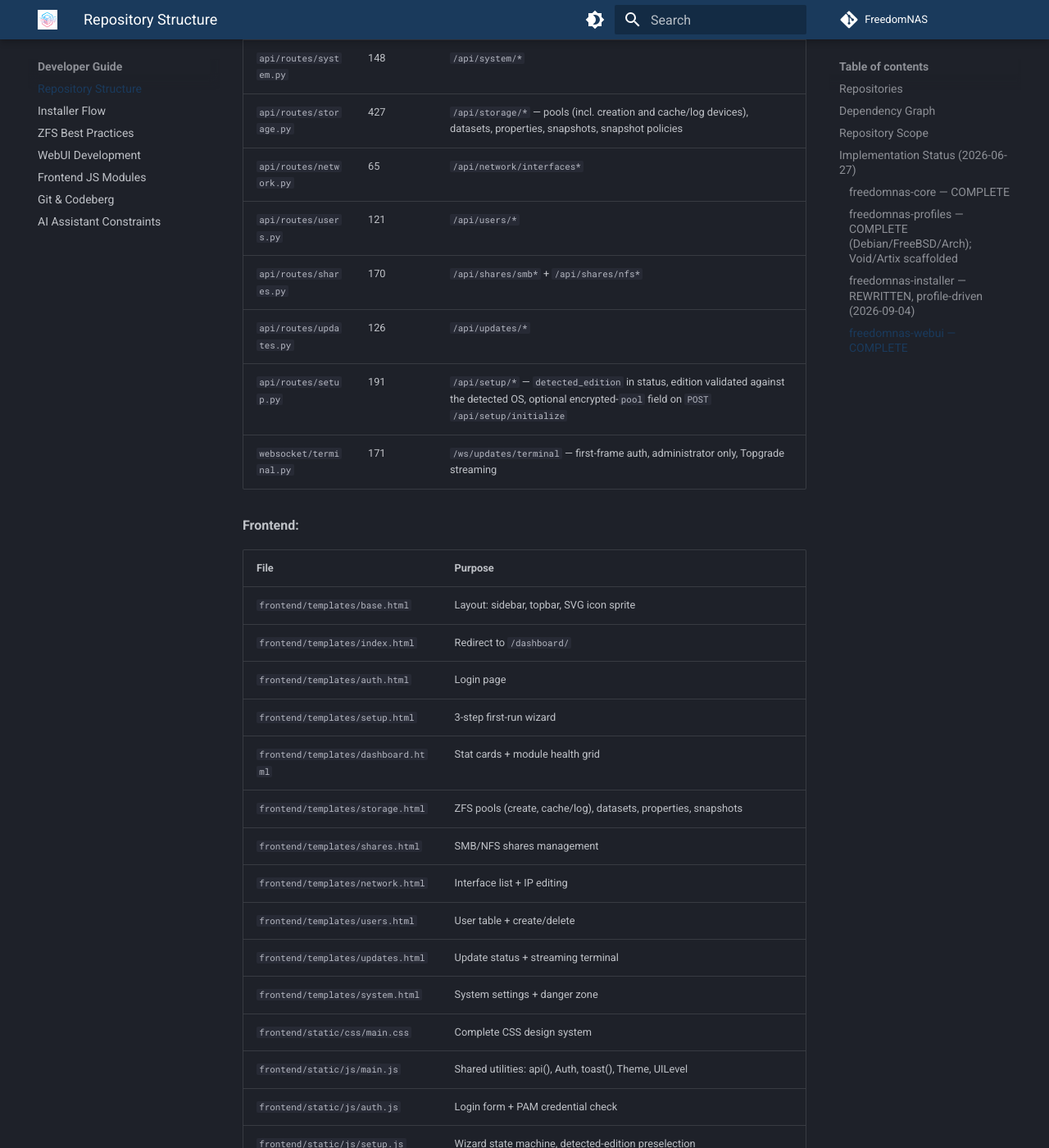
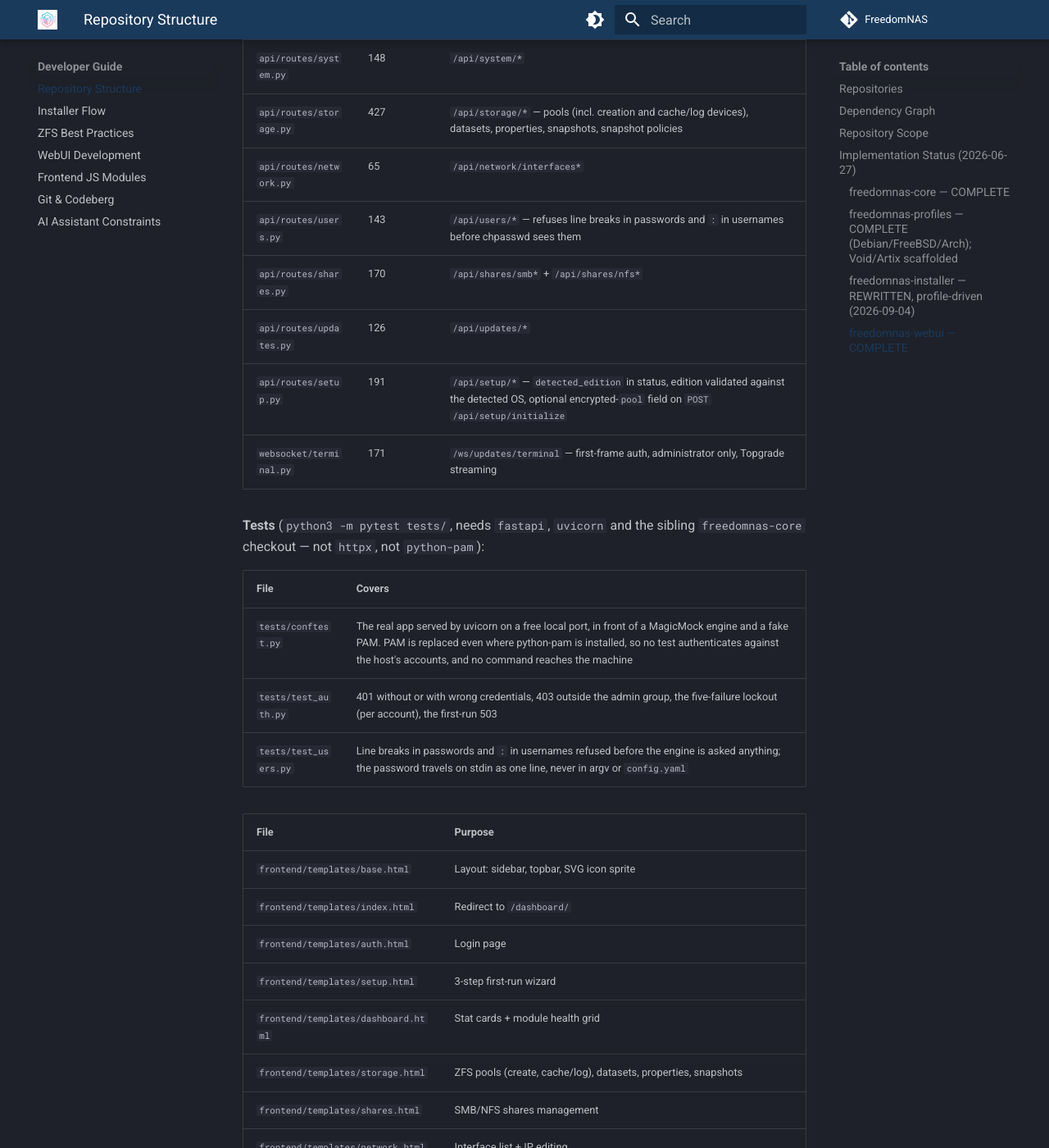
Before and after one commit to FreedomNAS/freedomnas-docs, an MkDocs documentation site: the page built from docs/developer/repositories.md, in a window 1280 px wide and 1400 px high, scrolled down 4440 px. Shown: the whole window at 82% size. Built offline with MkDocs 1.6.1 and Material for MkDocs 9.7.7, drawn with Linux system fonts in a browser that asks for light colours.

Commit message:
Document the WebUI test suite

```diff
--- a/docs/developer/repositories.md
+++ b/docs/developer/repositories.md
@@ -133,13 +133,20 @@ OS-specific file content remains in its Python — see
 | `api/routes/system.py` | 148 | `/api/system/*` |
 | `api/routes/storage.py` | 427 | `/api/storage/*` — pools (incl. creation and cache/log devices), datasets, properties, snapshots, snapshot policies |
 | `api/routes/network.py` | 65 | `/api/network/interfaces*` |
-| `api/routes/users.py` | 121 | `/api/users/*` |
+| `api/routes/users.py` | 143 | `/api/users/*` — refuses line breaks in passwords and `:` in usernames before chpasswd sees them |
 | `api/routes/shares.py` | 170 | `/api/shares/smb*` + `/api/shares/nfs*` |
 | `api/routes/updates.py` | 126 | `/api/updates/*` |
 | `api/routes/setup.py` | 191 | `/api/setup/*` — `detected_edition` in status, edition validated against the detected OS, optional encrypted-`pool` field on `POST /api/setup/initialize` |
 | `websocket/terminal.py` | 171 | `/ws/updates/terminal` — first-frame auth, administrator only, Topgrade streaming |
 
-**Frontend:**
+**Tests** (`python3 -m pytest tests/`, needs `fastapi`, `uvicorn` and the
+sibling `freedomnas-core` checkout — not `httpx`, not `python-pam`):
+
+| File | Covers |
+|------|--------|
+| `tests/conftest.py` | The real app served by uvicorn on a free local port, in front of a MagicMock engine and a fake PAM. PAM is replaced even where python-pam is installed, so no test authenticates against the host's accounts, and no command reaches the machine |
+| `tests/test_auth.py` | 401 without or with wrong credentials, 403 outside the admin group, the five-failure lockout (per account), the first-run 503 |
+| `tests/test_users.py` | Line breaks in passwords and `:` in usernames refused before the engine is asked anything; the password travels on stdin as one line, never in argv or `config.yaml` |
 
 | File | Purpose |
 |------|---------|
```
